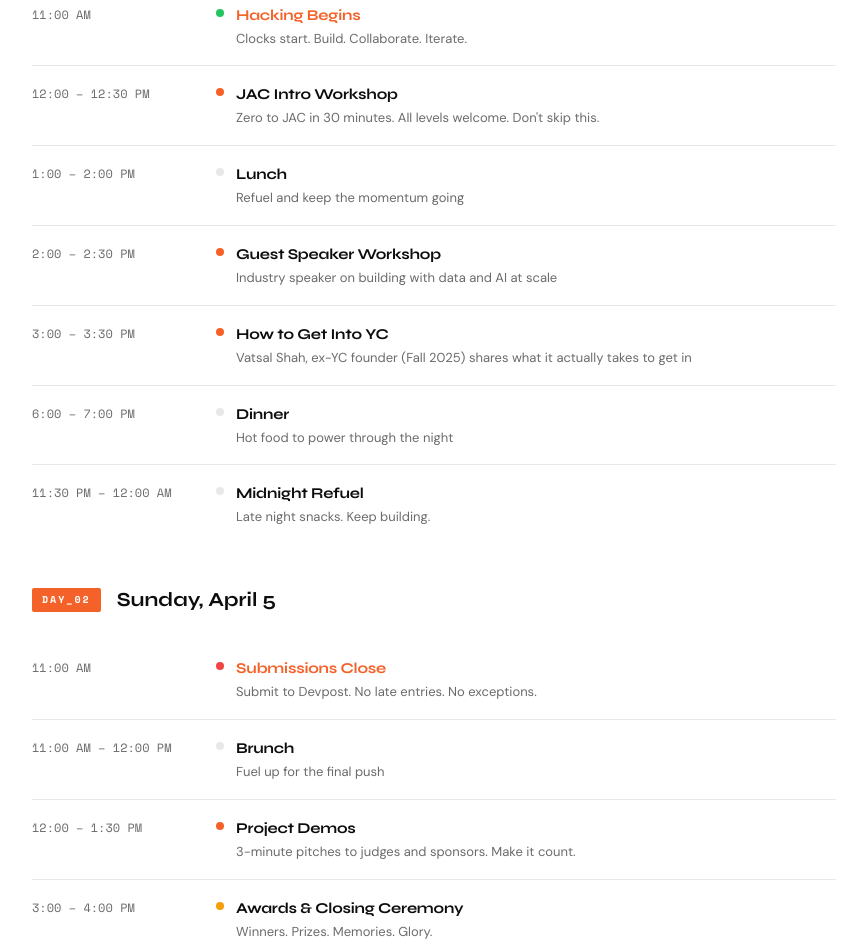
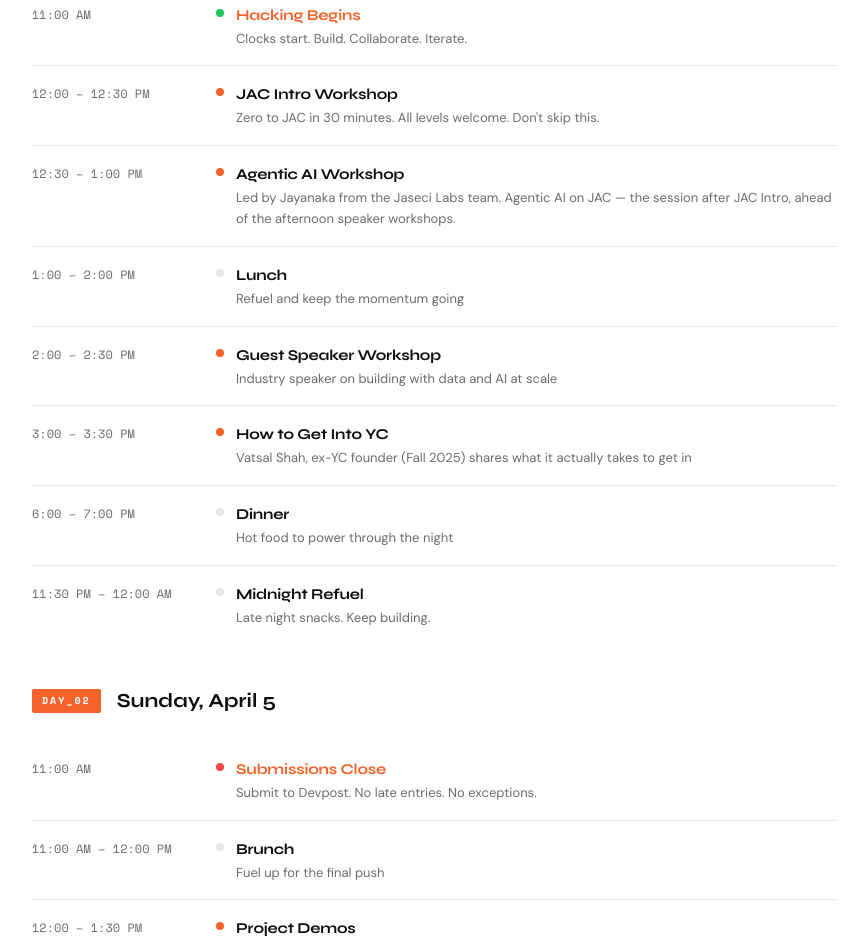
Before and after one commit to kevinjin420/jachacks-website, an Astro site: page /schedule in a window 1280 px wide. Shown: the part 1142-2088 px from the top of the page, without its empty margins (206-1073 px from the left). Built offline with nearby package versions, Linux system fonts and the light colour scheme; Astro itself is replaced by a stand-in of ours.

Commit message:
Schedule: add Agentic AI workshop (Jayanaka, Jaseci Labs) after JAC Intro
Made-with: Cursor

```diff
--- a/src/pages/schedule.astro
+++ b/src/pages/schedule.astro
@@ -121,6 +121,16 @@
               <div>
                 <div class="s-name">JAC Intro Workshop</div>
                 <div class="s-desc">Zero to JAC in 30 minutes. All levels welcome. Don't skip this.</div>
+              </div>
+            </div>
+          </div>
+          <div class="schedule-item">
+            <div class="s-time">12:30 – 1:00 PM</div>
+            <div class="s-content">
+              <div class="s-dot orange"></div>
+              <div>
+                <div class="s-name">Agentic AI Workshop</div>
+                <div class="s-desc">Led by Jayanaka from the Jaseci Labs team. Agentic AI on JAC — the session after JAC Intro, ahead of the afternoon speaker workshops.</div>
               </div>
             </div>
           </div>
```
